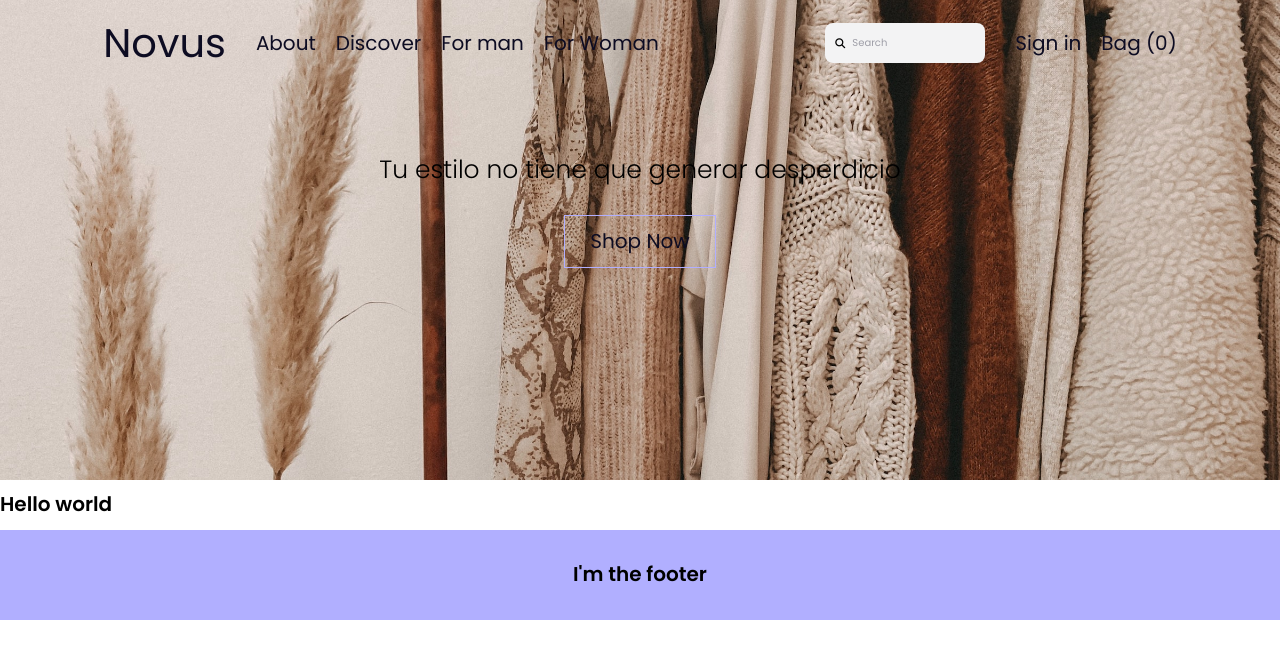
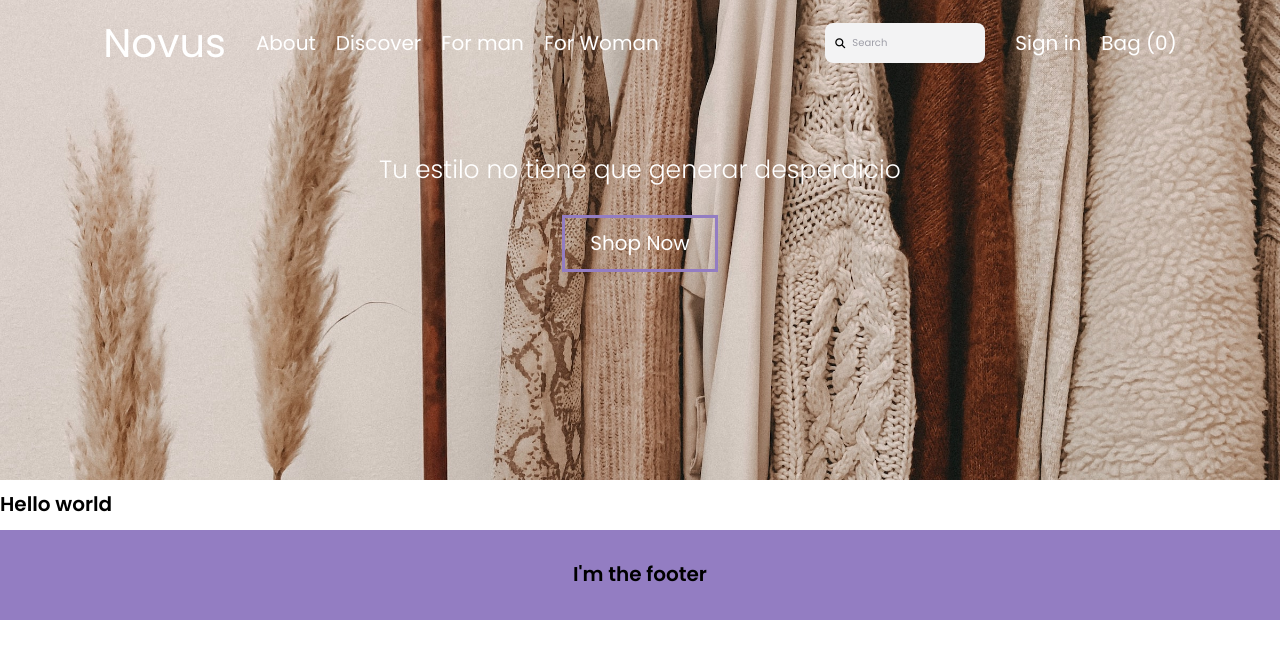
Before and after one commit to ArmandoAlmanza/Novus, a PHP site: page / in a window 1280 px wide. Shown: the top 659 px of the page. Run offline with PHP 8.4, Linux system fonts and the light colour scheme; some libraries are stand-ins or nearby versions.

Commit message:
change the colors

```diff
--- a/src/Styles/app.css
+++ b/src/Styles/app.css
@@ -13,31 +13,32 @@ html {
 }
 
 :root {
-    --purple: #b1afff;
+    --purple: #937DC2;
 }
 
 /** Globals */
 
 a {
     text-decoration: none;
-    color: #0d0c22;
+    color: #fff;
 }
 
 /** Utilities */
 .btn {
     padding: 1.4rem 2.5rem;
-    border: 1px solid var(--purple);
+    border: 3px solid var(--purple);
     font-size: 2rem;
     background-color: transparent;
     transition: all 0.3s ease-in-out;
 }
 
 .btn__buy {
-    color: #0d0c22;
+    color: #fff;
     margin: 0 auto;
 }
 .btn__buy:hover {
-    background-color: #faf7f0;
+    color: #0d0c22;
+    background-color: #fff;
 }
 /** Header  */
 
@@ -192,6 +193,7 @@ input:hover {
     font-size: 2.5rem;
     font-weight: 300;
     margin-bottom: 3rem;
+    color: #fff;
 }
 
 @media (min-width: 768px) {
```
